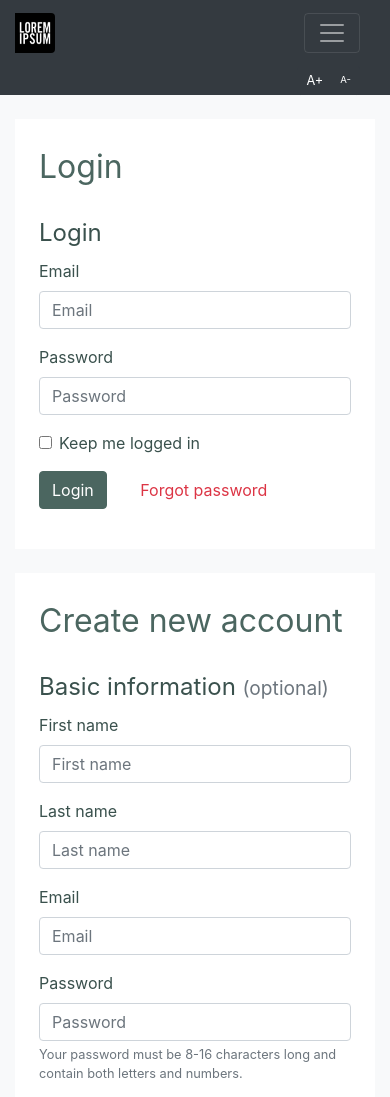
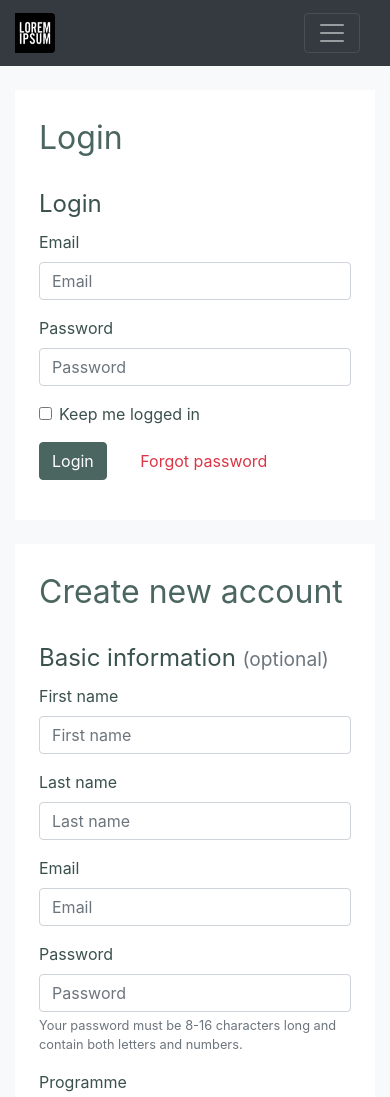
Before and after one commit to bazziprincess/Web_uzh, a plain HTML site: page src/login.html in a window 390 px wide. Shown: the top 1097 px of the page. Drawn offline with Linux system fonts and the light colour scheme.

Commit message:
finished exercise 2

```diff
--- a/src/login.html
+++ b/src/login.html
@@ -113,14 +113,6 @@
                         <div class="nav-item">
                             <a class="nav-link" href="./login.html">Login</a>
                         </div>
-                    </div>
-                </div>
-            </div>
-            <div class="d-lg-none">
-                <div class="btn-toolbar justify-content-end">
-                    <div class="btn-group btn-group-sm">
-                        <button class="btn btn-dark text-white font-increase-button" id="font-increase-button-1">A+</button>
-                        <button class="btn btn-dark text-white font-decrease-button" id="font-decrease-button-1">A-</button>
                     </div>
                 </div>
             </div>
```
